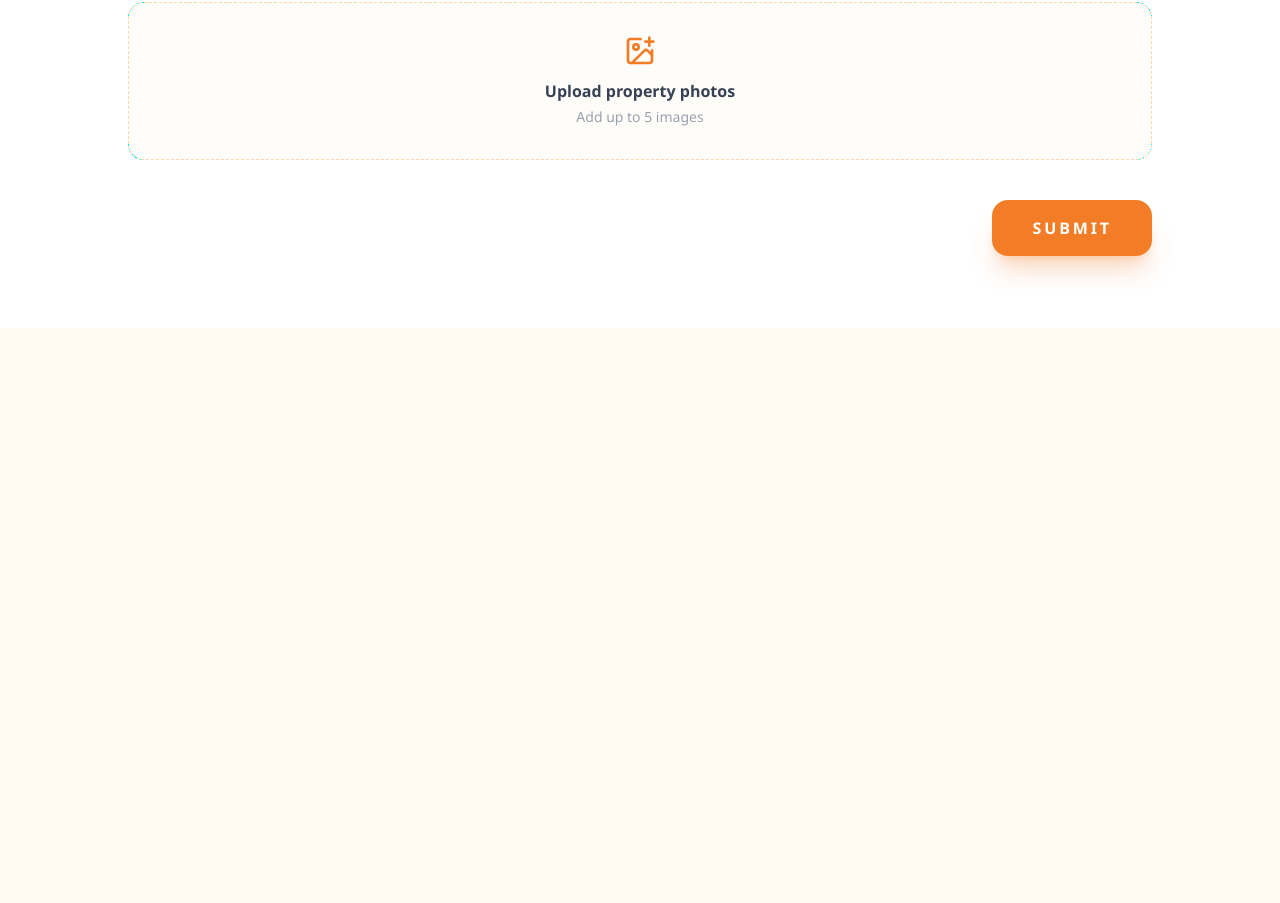
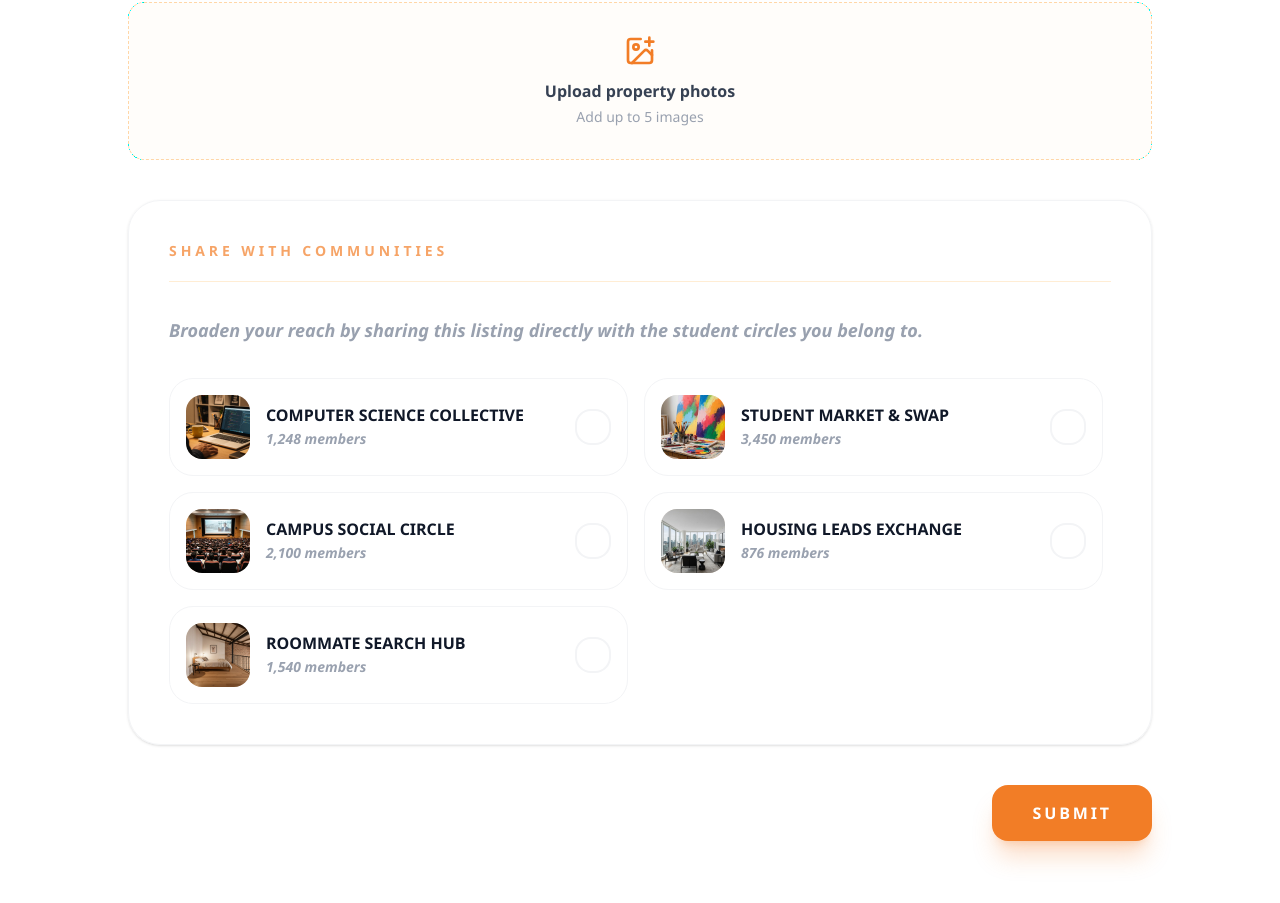
Before and after one commit to Leoz168/Sanctor, a Next.js app in the folder apps/web/: page /create-post in a window 1280 px wide. Shown: the part 1734-2637 px from the top of the page. Before the commit the page ends 2062 px from the top, so only its background shows below. Built offline with nearby package versions, Linux system fonts and the light colour scheme.

Commit message:
add select communities section in create list form

```diff
--- /dev/null
+++ b/apps/web/components/create-post/community-share-section.tsx
@@ -0,0 +1,113 @@
+"use client";
+
+import Image from "next/image";
+import { useState } from "react";
+import { Check } from "lucide-react";
+import { FormSection } from "@/components/create-post/form-section";
+
+const memberCommunities = [
+  {
+    id: "computer-science",
+    name: "Computer Science Collective",
+    members: 1248,
+    image: "/images/community-1.jpg",
+  },
+  {
+    id: "student-market",
+    name: "Student Market & Swap",
+    members: 3450,
+    image: "/images/community-5.jpg",
+  },
+  {
+    id: "campus-social",
+    name: "Campus Social Circle",
+    members: 2100,
+    image: "/images/community-4.jpg",
+  },
+  {
+    id: "housing-leads",
+    name: "Housing Leads Exchange",
+    members: 876,
+    image: "/images/listing-3.jpg",
+  },
+  {
+    id: "roommate-search",
+    name: "Roommate Search Hub",
+    members: 1540,
+    image: "/images/listing-4.jpg",
+  },
+];
+
+export function CommunityShareSection() {
+  const [selectedCommunities, setSelectedCommunities] = useState<string[]>([]);
+
+  const toggleCommunity = (communityId: string) => {
+    setSelectedCommunities((current) =>
+      current.includes(communityId)
+        ? current.filter((id) => id !== communityId)
+        : [...current, communityId],
+    );
+  };
+
+  return (
+    <FormSection title="Share with Communities">
+      <div>
+        <p className="mb-8 text-lg font-semibold italic leading-8 text-gray-400">
+          Broaden your reach by sharing this listing directly with the student
+          circles you belong to.
+        </p>
+
+        <div className="max-h-[360px] overflow-y-auto pr-2">
+          <div className="grid gap-4 lg:grid-cols-2">
+            {memberCommunities.map((community) => {
+              const isSelected = selectedCommunities.includes(community.id);
+
+              return (
+                <button
+                  key={community.id}
+                  type="button"
+                  onClick={() => toggleCommunity(community.id)}
+                  aria-pressed={isSelected}
+                  className={`flex items-center gap-4 rounded-3xl border p-4 text-left transition-all ${
+                    isSelected
+                      ? "border-brand-orange bg-orange-50/60 shadow-lg shadow-brand-orange/10"
+                      : "border-gray-100 bg-white hover:border-orange-200 hover:bg-brand-cream/60"
+                  }`}
+                >
+                  <div className="relative h-16 w-16 shrink-0 overflow-hidden rounded-2xl bg-orange-50">
+                    <Image
+                      src={community.image}
+                      alt={community.name}
+                      fill
+                      sizes="64px"
+                      className="object-cover"
+                    />
+                  </div>
+
+                  <div className="min-w-0 flex-1">
+                    <h3 className="text-base font-black uppercase leading-tight text-gray-900">
+                      {community.name}
+                    </h3>
+                    <p className="mt-1 text-sm font-bold italic text-gray-400">
+                      {community.members.toLocaleString()} members
+                    </p>
+                  </div>
+
+                  <span
+                    className={`flex h-9 w-9 shrink-0 items-center justify-center rounded-xl border-2 transition-all ${
+                      isSelected
+                        ? "border-brand-orange bg-brand-orange text-white"
+                        : "border-gray-100 bg-white text-transparent"
+                    }`}
+                  >
+                    <Check className="h-5 w-5" />
+                  </span>
+                </button>
+              );
+            })}
+          </div>
+        </div>
+      </div>
+    </FormSection>
+  );
+}
--- a/apps/web/components/create-post/create-post-form.tsx
+++ b/apps/web/components/create-post/create-post-form.tsx
@@ -3,6 +3,7 @@
 import { useEffect, useMemo, useState } from "react";
 import Image from "next/image";
 import { ImagePlus, X } from "lucide-react";
+import { CommunityShareSection } from "@/components/create-post/community-share-section";
 import { Field, inputClassName } from "@/components/create-post/field";
 import { FormSection } from "@/components/create-post/form-section";
 import { SegmentedControl } from "@/components/create-post/segmented-control";
@@ -204,6 +205,8 @@ export function CreatePostForm() {
         </Field>
       </div>
 
+      <CommunityShareSection />
+
       <div className="mb-10 flex justify-end">
         <button className="rounded-2xl bg-brand-orange px-10 py-4 text-base font-black uppercase tracking-[0.18em] text-white shadow-xl shadow-brand-orange/25 transition-all hover:bg-orange-600 active:scale-[0.99]">
           Submit
```
Also changed, not shown: 1 other file (tests, documents, lock files or other folders).
